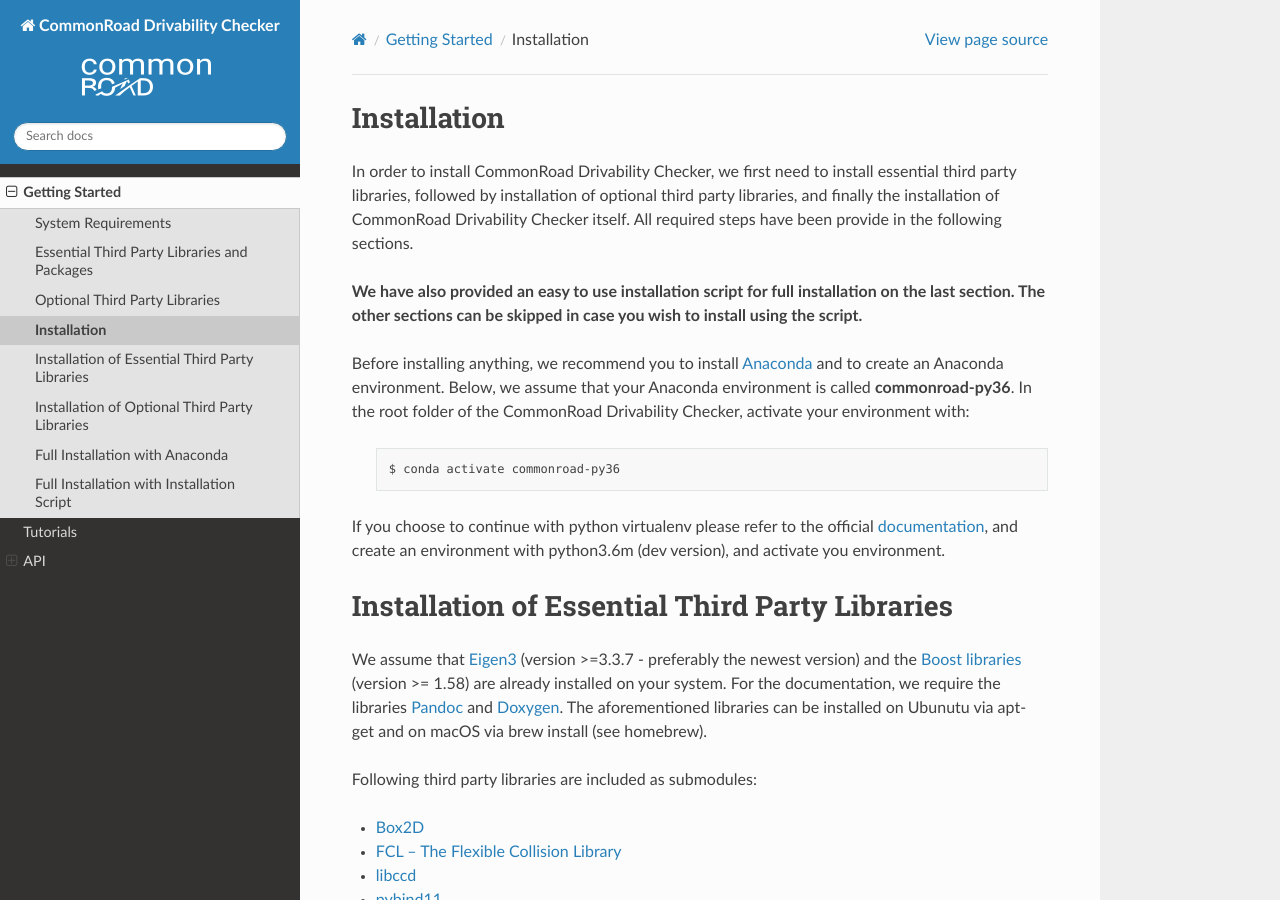
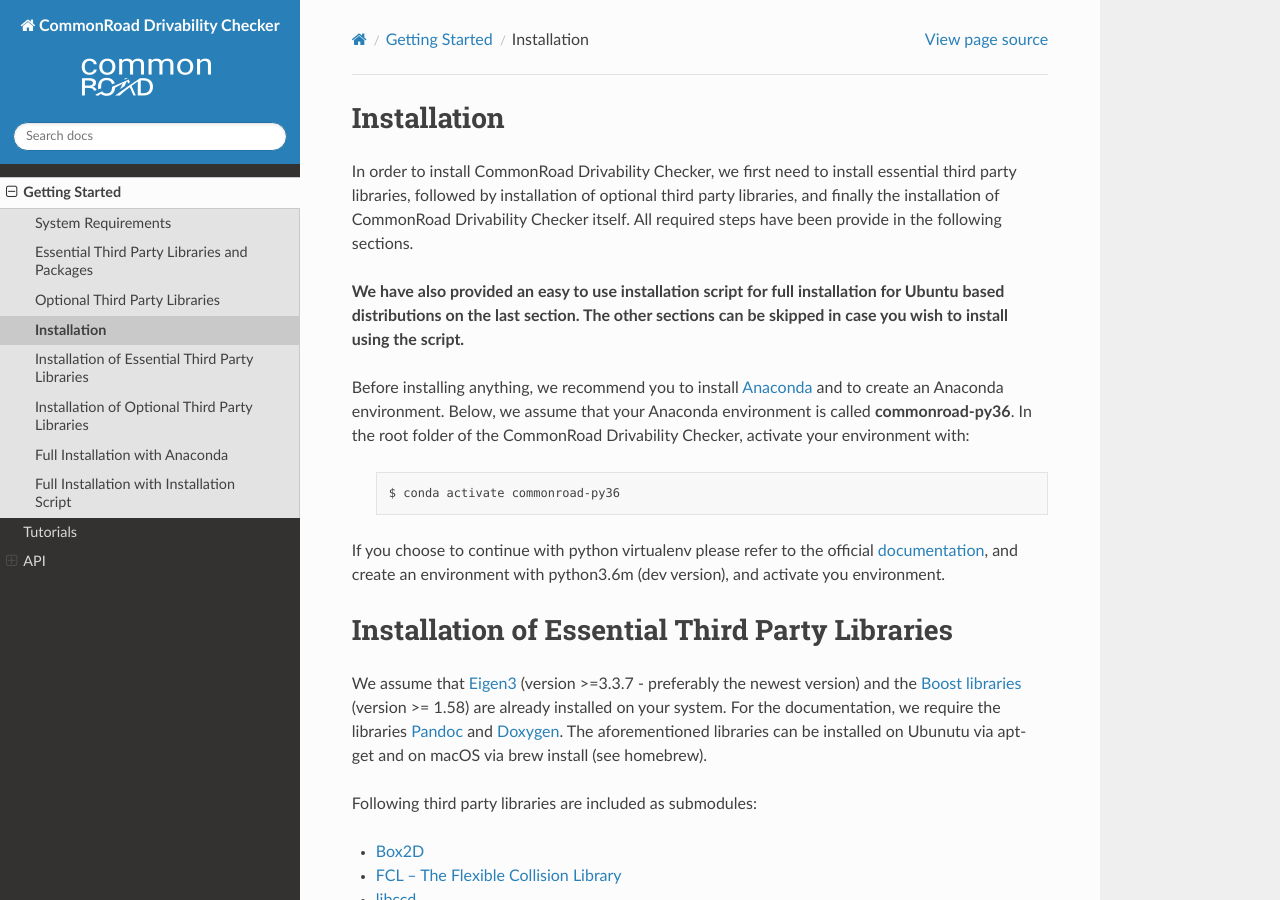
Before and after one commit to idsc-frazzoli/commonroad-drivability-checker, a Sphinx documentation site: the page built from doc/installation.rst, in a window 1280 px wide and 900 px high. Built offline with Sphinx 7.4.7 and the Read the Docs theme 2.0.0, drawn with Linux system fonts in a browser that asks for light colours; pages that are not in the unit, such as notebooks, are missing from menus; some of the changed text lies outside the part shown.

Commit message:
updated installation instructions

```diff
--- a/doc/installation.rst
+++ b/doc/installation.rst
@@ -7,8 +7,8 @@ In order to install CommonRoad Drivability Checker, we first need to install ess
 followed by installation of optional third party libraries, and finally the installation of CommonRoad Drivability
 Checker itself. All required steps have been provide in the following sections.
 
-**We have also provided an easy to use installation script for full installation on the last section.
-The other sections can be skipped in case you wish to install using the script.**
+**We have also provided an easy to use installation script for full installation for Ubuntu based distributions
+on the last section. The other sections can be skipped in case you wish to install using the script.**
 
 
 Before installing anything, we recommend you to install Anaconda_ and to create an Anaconda environment.
@@ -165,6 +165,9 @@ After installing all essential third party libraries and packages, you can now i
 Full Installation with Installation Script
 ------------------------------------------
 
+**Note: The installation script only works on Ubuntu based distributions. If your operating system is not Ubuntu
+based, please refer to the previous sections.**
+
 We have provided a build script for easy installation. You still need to activate your conda environment
 (or virtual environment if you like). Full installation option will install third party libraries (suggested).
 
```
Also changed, not shown: other parts of doc/installation.rst (+2 -2 lines).
